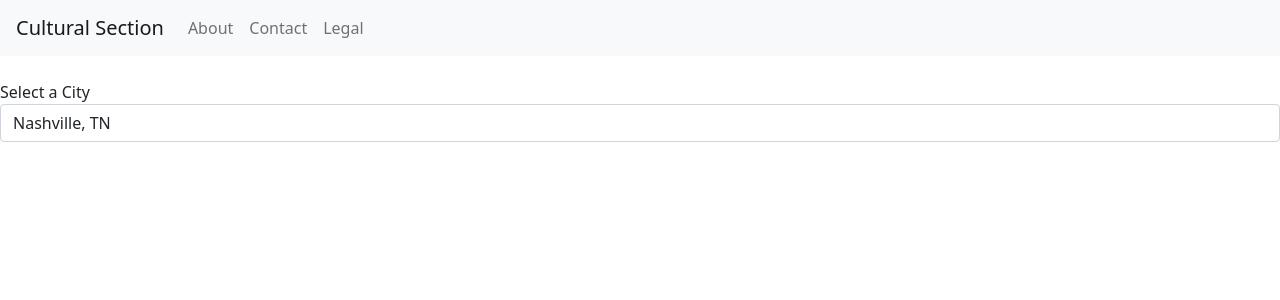
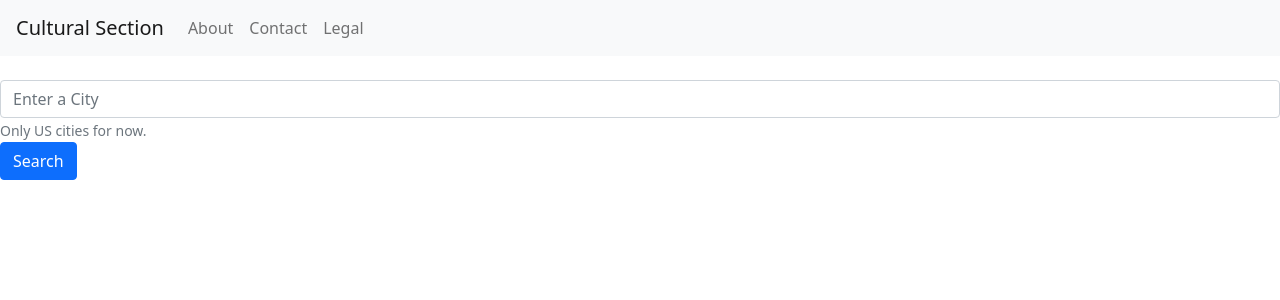
Before and after one commit to aa-ag/culturalsection, a Vue app in the folder client/: page / in a window 1280 px wide. Shown: the top 300 px of the page. Built offline with nearby package versions, Linux system fonts and the light colour scheme.

Commit message:
Revert to input type form

```diff
--- a/client/src/components/Home.vue
+++ b/client/src/components/Home.vue
@@ -1,14 +1,11 @@
 <template>
   <form>
-  <div class="form-group">
-    <label for="exampleFormControlSelect1">Select a City</label>
-    <select class="form-control" id="exampleFormControlSelect1">
-      <option>Nashville, TN</option>
-      <option>Chicago, IL</option>
-      <option>Tampa, FL</option>
-    </select>
-  </div>
-</form>
+    <div class="form-group">
+      <input type="input" class="form-control" id="homeSearch" aria-describedby="homeSearchHelp" placeholder="Enter a City">
+      <small id="homeSearchHelp" class="form-text text-muted">Only US cities for now.</small>
+    </div>
+    <button type="submit" class="btn btn-primary">Search</button>
+  </form>
 </template>
 <style>
  .container {
```
